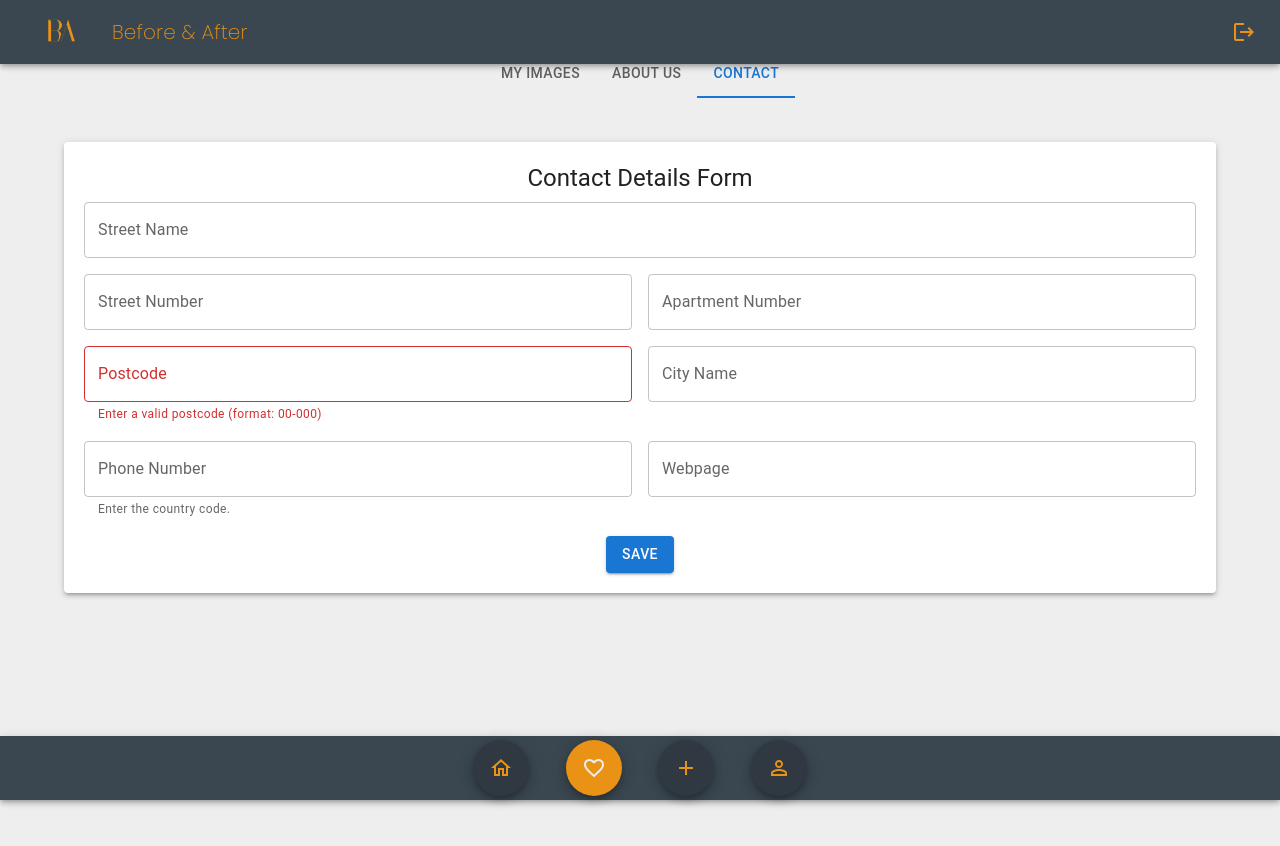
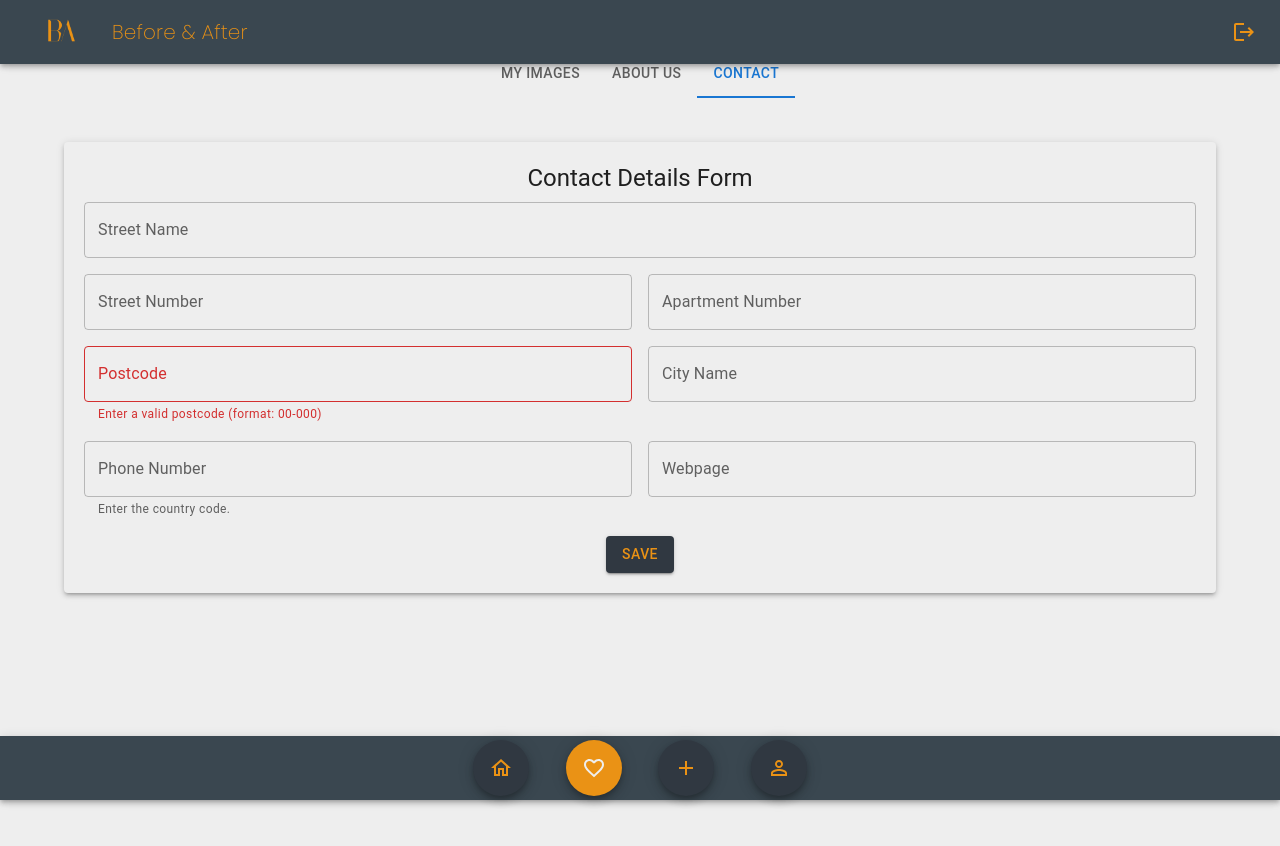
Before and after one commit to magdalenahuget/beforeAfterFrontend, a React (Create React App) app: page /profile in a window 1280 px wide. Both pictures are taken after a click on the tab "CONTACT". Shown: the top 846 px of the page. Built offline with nearby package versions, Linux system fonts and the light colour scheme; no server answers.

Commit message:
feat: Update ContactDetailsForm styling in MUI
- Adjusted Paper background to #EEEEEE
- Updated Button styling with custom colors
  - Default background: #303841, text color: #EA9215
  - Hover effect: Background #EA9215, text color: #303841

```diff
--- a/src/components/profil/ContactDetailsForm.jsx
+++ b/src/components/profil/ContactDetailsForm.jsx
@@ -11,7 +11,8 @@ const ContactDetailsForm = ({
 
     return (
         <Container>
-            <Paper elevation={3} style={{padding: 20, marginTop: 20}}>
+            <Paper elevation={3} style={{padding: 20, marginTop: 20}}
+            sx={{background:'#EEEEEE'}}>
                 <Typography variant="h5" align="center" gutterBottom>
                     Contact Details Form
                 </Typography>
@@ -73,7 +74,7 @@ const ContactDetailsForm = ({
                                     value={contactDetails.phoneNumber || formData.phoneNumber}
                                     onChange={handleFormInputChange}
 
-                                    helperText= "Enter the country code."
+                                    helperText="Enter the country code."
                                 />
                             </Grid>
                             <Grid item xs={6}>
@@ -86,8 +87,16 @@ const ContactDetailsForm = ({
                                 />
                             </Grid>
                             <Grid item xs={12}>
-                                <Button type="submit" variant="contained" color="primary">
-                                    Save
+                                <Button type="submit" variant="contained" color="primary"
+                                        sx={{
+                                            background: '#303841',
+                                            color: "#EA9215",
+                                            '&:hover': {
+                                                background: "#EA9215",
+                                                color: "#303841"
+                                            },
+                                        }}>SAVE
+
                             </Button>
                         </Grid>
                     </Grid>
@@ -95,7 +104,8 @@ const ContactDetailsForm = ({
             </div>
         </Paper>
 </Container>
-    );
+)
+    ;
 };
 
 export default ContactDetailsForm;
```
Lines whose indentation alone changed are shown as unchanged.
